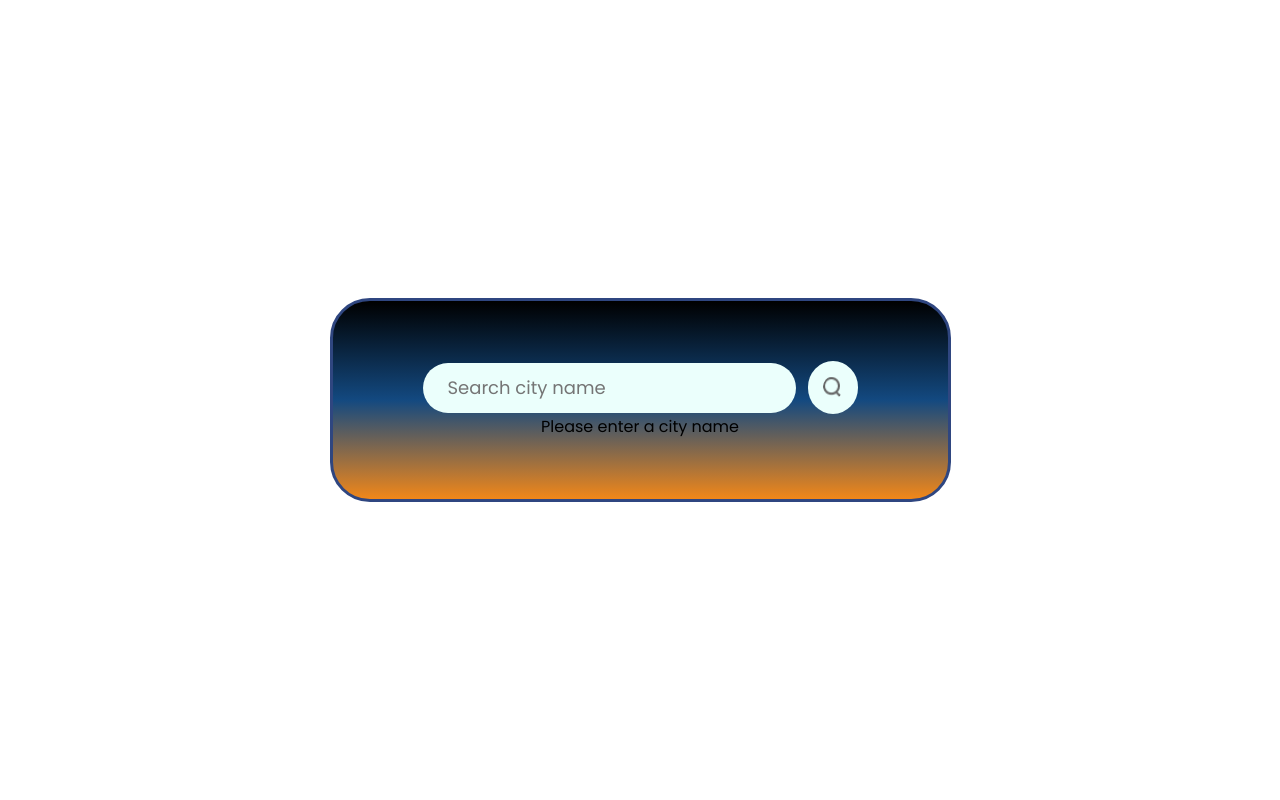
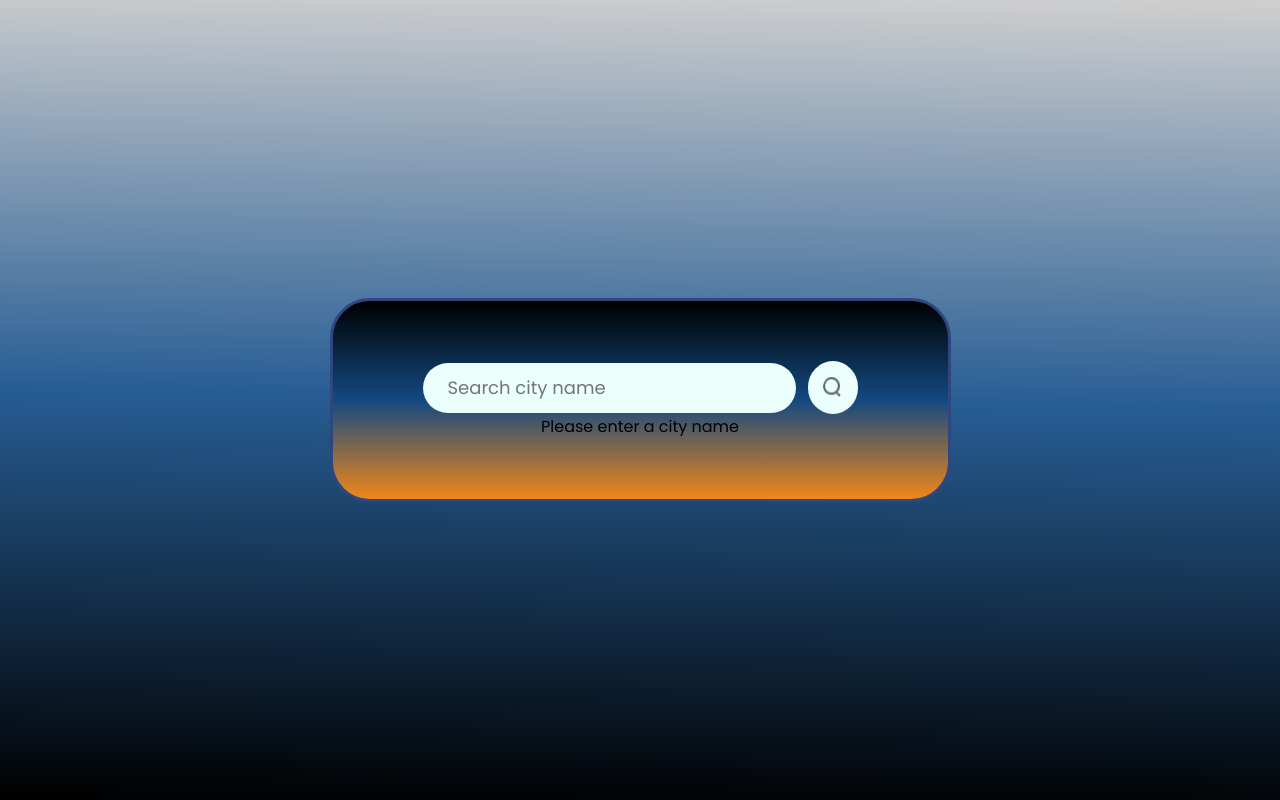
Before and after one commit to AdamNgazzou/weather-nuitinfo, a React (Vite) app: page / in a window 1280 px wide. Built offline with nearby package versions, Linux system fonts and the light colour scheme; no server answers.

Commit message:
Update index.css

```diff
--- a/src/index.css
+++ b/src/index.css
@@ -9,7 +9,7 @@
 .app{
   min-height: 100vh;
   display:grid;
-  background-color: #ffffff;
+  background-image: linear-gradient(1deg, #000, #275d94, #cfcfcf);  background-size: cover;
 }
 
 
```
